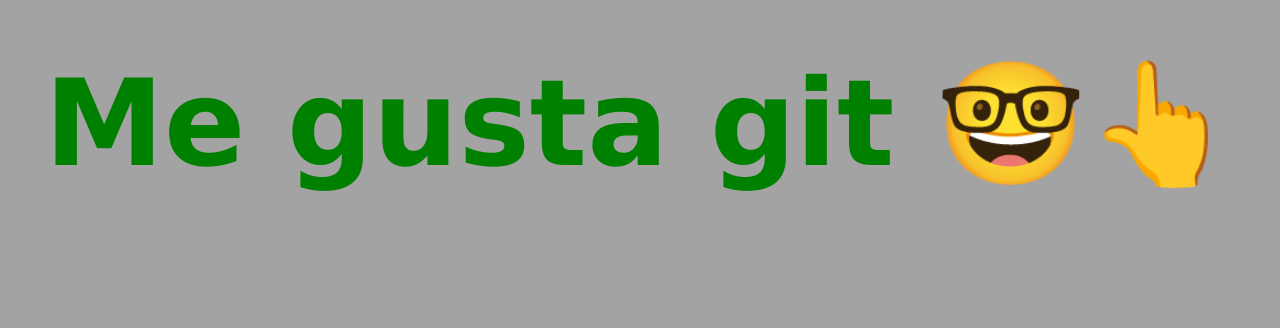
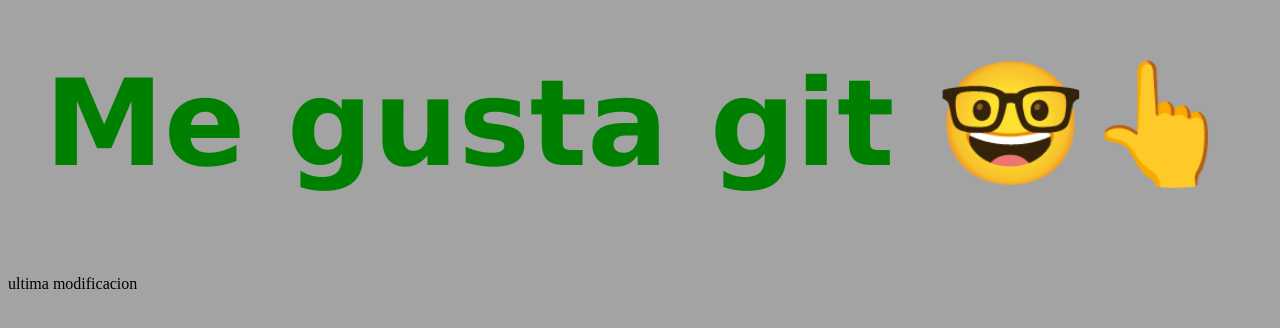
Before and after one commit to MJohanRodriguez23/myPage, a plain HTML site: page index.html in a window 1280 px wide. Shown: the part 226-554 px from the top of the page. Drawn offline with Linux system fonts and the light colour scheme.

Commit message:
marcha final

```diff
--- a/index.html
+++ b/index.html
@@ -9,5 +9,7 @@
 </head>
 <body>
     <h1>Me gusta git 🤓👆</h1>
+    ultima modificacion
+
 </body>
 </html>
```
